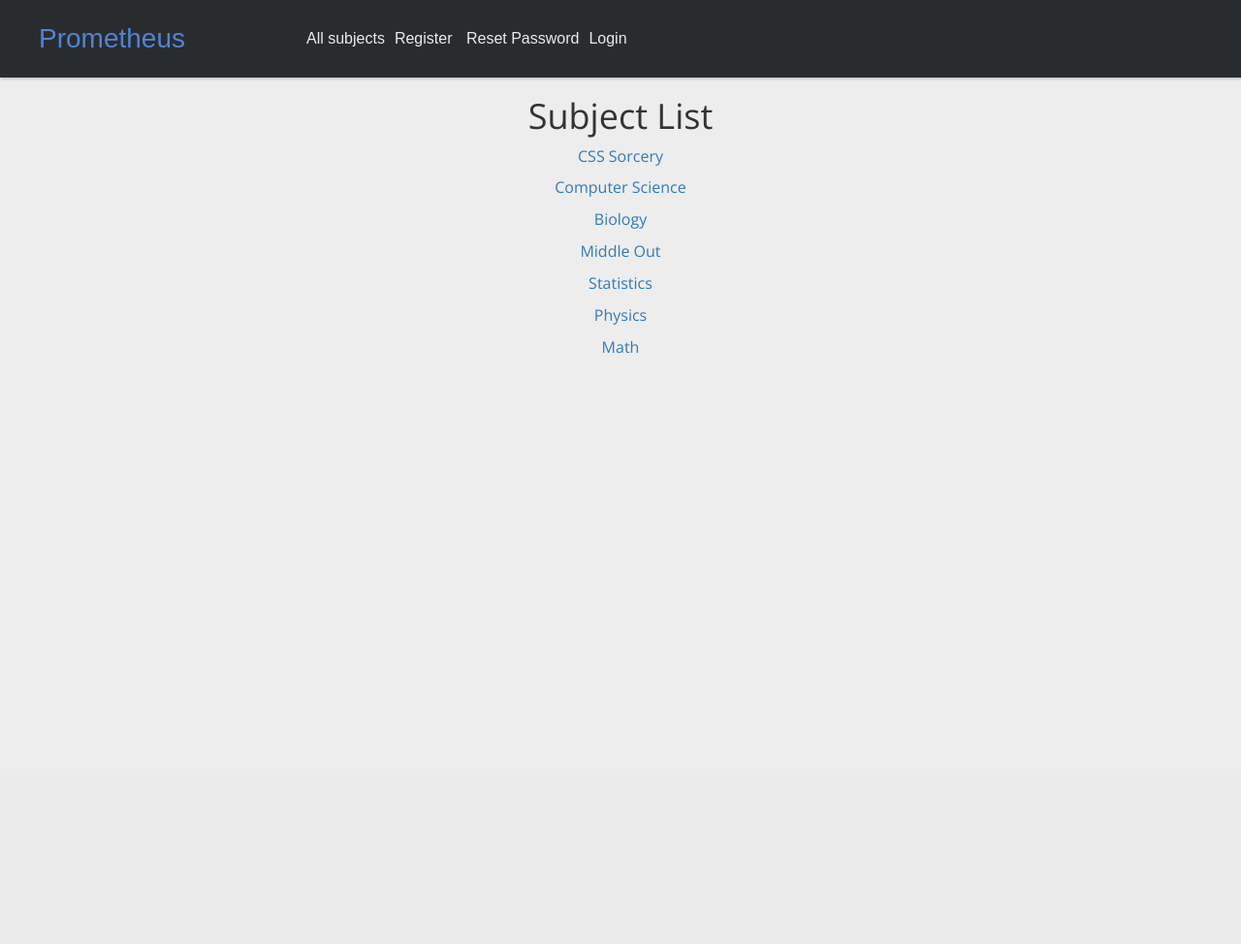
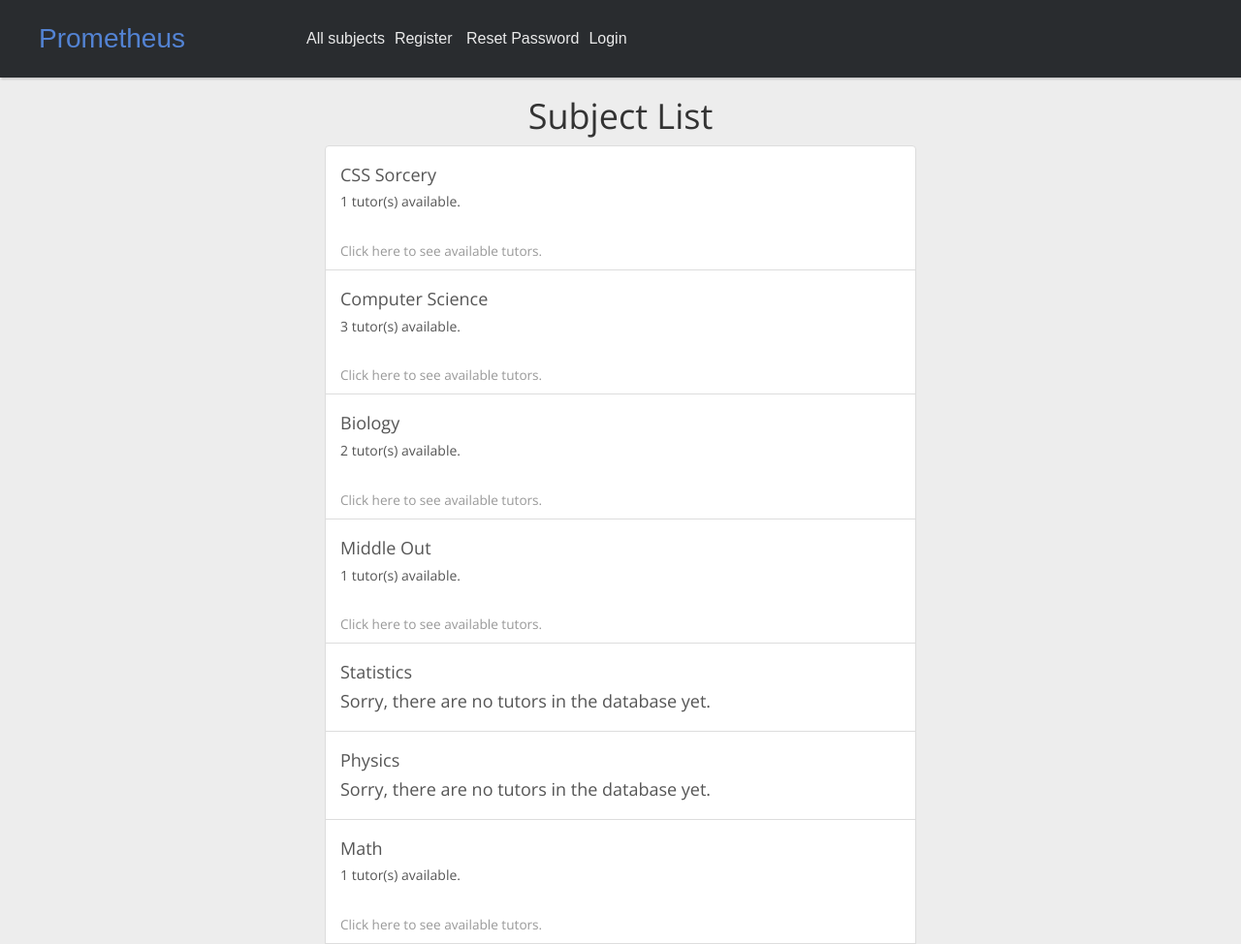
Before and after one commit to mainyanim/tutorsProject, a Django app: page /account/subjects/ in a window 1280 px wide. Shown: the whole page at 97% size. Before the commit the page ends 365 px from the top, so only its background shows below. Run offline with Django 3.2, Linux system fonts and the light colour scheme; data comes from the database, SQL or seed files in the repository; both versions use the stored data as it was after the commit; some libraries are stand-ins or nearby versions.

Commit message:
Updated subject list
Subject lists and demo profile

```diff
--- a/tutors/accounts/templates/accounts/subject_list.html
+++ b/tutors/accounts/templates/accounts/subject_list.html
@@ -4,18 +4,21 @@
 
 <h1>Subject List</h1>
 {% if subject_list %}
-  {% for subject in subject_list %}
-  <ul>
-    <div class = "red-text text-center">
-      <a href="{{ subject.get_absolute_url}}">
-      {{ subject }}
-      </a>
-  </div>
-  </ul>
-
-  {% endfor %}
-
-{% else %}
+<div class = "col-xs-6 center-block" style="float:none;">
+    <div class="d-flex w-100 justify-content-between">
+      {% for subject in subject_list %}
+      <a href="{{ subject.get_absolute_url}}" class="list-group-item list-group-item-action flex-column align-items-start">
+        <h4 class="mb-1">{{ subject }}</h4>
+        {%if not subject.tutor_type.all.count%}
+        <h4>Sorry, there are no tutors in the database yet.</h4>
+        {%else%}
+        <h5>{{subject.tutor_type.all.count}} tutor(s) available.</h5>
+        <br />
+        <small>Click here to see available tutors.</small></a>
+        {%endif%}
+        {% endfor %}
+  {% else %}
   <p>There are no subjects available.</p>
+</div>
 {% endif %}
 {% endblock %}
```
Also changed, not shown: tutors/db.sqlite3, tutors/tutors/media/profile_image/richard.png (added).
